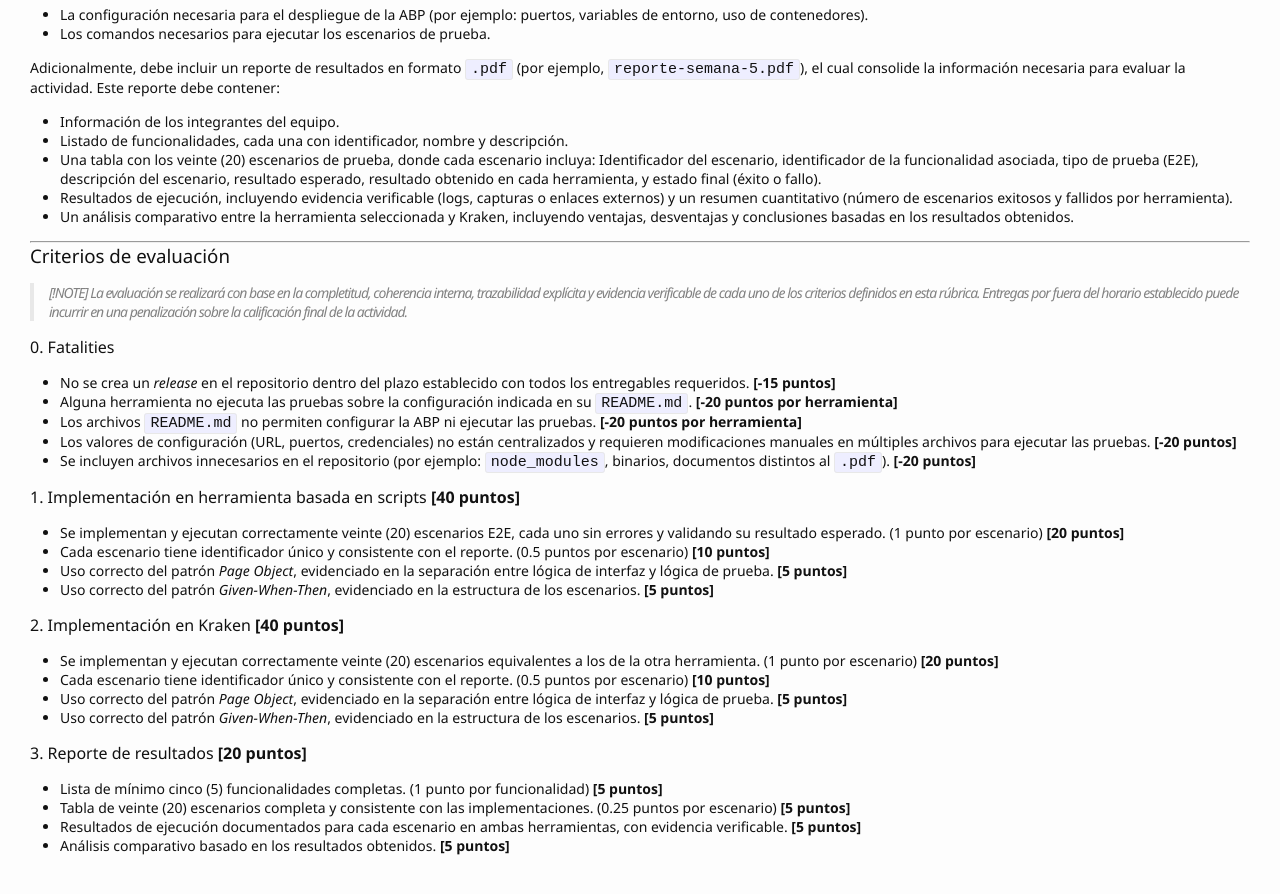
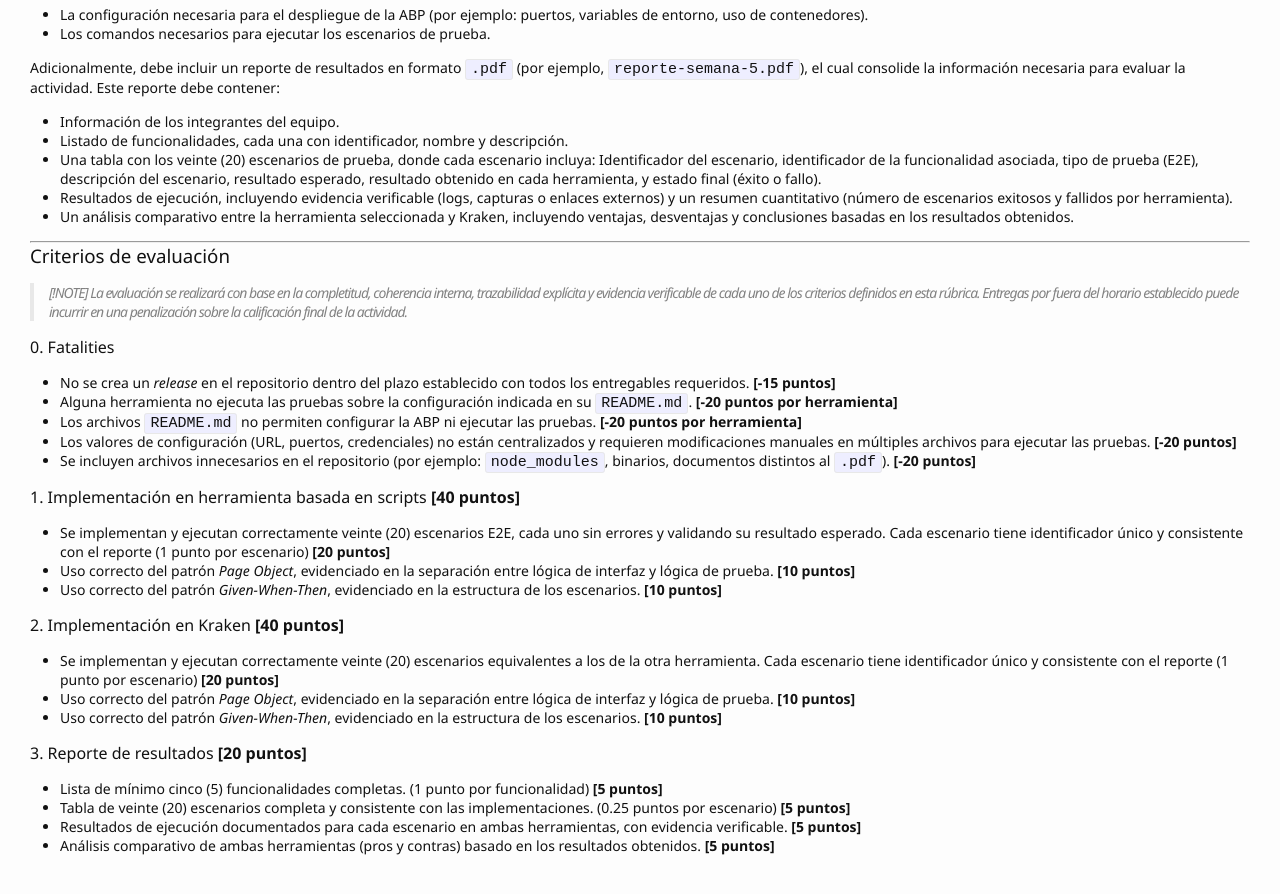
Before and after one commit to TiCSw/mt1_guias_pruebas, a Jekyll site: the page built from docs/semanas/semana5.md, in a window 1280 px wide and 900 px high, scrolled down 1337 px. Shown: the top 894 px of the window. Built offline with Jekyll 4.4.1, drawn with Linux system fonts in a browser that asks for light colours; some web fonts are replaced; our own code applies the rules of GitHub Pages for plain Markdown files; comment, search, counter and statistics services are not loaded.

Commit message:
Update semana5.md

```diff
--- a/docs/semanas/semana5.md
+++ b/docs/semanas/semana5.md
@@ -74,18 +74,16 @@ Adicionalmente, debe incluir un reporte de resultados en formato `.pdf` (por eje
 
 #### 1. Implementación en herramienta basada en scripts **[40 puntos]**
 
-- Se implementan y ejecutan correctamente veinte (20) escenarios E2E, cada uno sin errores y validando su resultado esperado. (1 punto por escenario) **[20 puntos]**
-- Cada escenario tiene identificador único y consistente con el reporte. (0.5 puntos por escenario) **[10 puntos]**
-- Uso correcto del patrón _Page Object_, evidenciado en la separación entre lógica de interfaz y lógica de prueba. **[5 puntos]**
-- Uso correcto del patrón _Given-When-Then_, evidenciado en la estructura de los escenarios. **[5 puntos]**
+- Se implementan y ejecutan correctamente veinte (20) escenarios E2E, cada uno sin errores y validando su resultado esperado. Cada escenario tiene identificador único y consistente con el reporte (1 punto por escenario) **[20 puntos]**
+- Uso correcto del patrón _Page Object_, evidenciado en la separación entre lógica de interfaz y lógica de prueba. **[10 puntos]**
+- Uso correcto del patrón _Given-When-Then_, evidenciado en la estructura de los escenarios. **[10 puntos]**
 
 
 #### 2. Implementación en Kraken **[40 puntos]**
 
-- Se implementan y ejecutan correctamente veinte (20) escenarios equivalentes a los de la otra herramienta. (1 punto por escenario) **[20 puntos]**
-- Cada escenario tiene identificador único y consistente con el reporte. (0.5 puntos por escenario) **[10 puntos]**
-- Uso correcto del patrón _Page Object_, evidenciado en la separación entre lógica de interfaz y lógica de prueba. **[5 puntos]**
-- Uso correcto del patrón _Given-When-Then_, evidenciado en la estructura de los escenarios. **[5 puntos]**
+- Se implementan y ejecutan correctamente veinte (20) escenarios equivalentes a los de la otra herramienta. Cada escenario tiene identificador único y consistente con el reporte (1 punto por escenario) **[20 puntos]**
+- Uso correcto del patrón _Page Object_, evidenciado en la separación entre lógica de interfaz y lógica de prueba. **[10 puntos]**
+- Uso correcto del patrón _Given-When-Then_, evidenciado en la estructura de los escenarios. **[10 puntos]**
 
 
 #### 3. Reporte de resultados **[20 puntos]**
@@ -93,4 +91,4 @@ Adicionalmente, debe incluir un reporte de resultados en formato `.pdf` (por eje
 - Lista de mínimo cinco (5) funcionalidades completas. (1 punto por funcionalidad) **[5 puntos]**
 - Tabla de veinte (20) escenarios completa y consistente con las implementaciones. (0.25 puntos por escenario) **[5 puntos]**
 - Resultados de ejecución documentados para cada escenario en ambas herramientas, con evidencia verificable. **[5 puntos]**
-- Análisis comparativo basado en los resultados obtenidos. **[5 puntos]**
+- Análisis comparativo de ambas herramientas (pros y contras) basado en los resultados obtenidos. **[5 puntos]**
```
